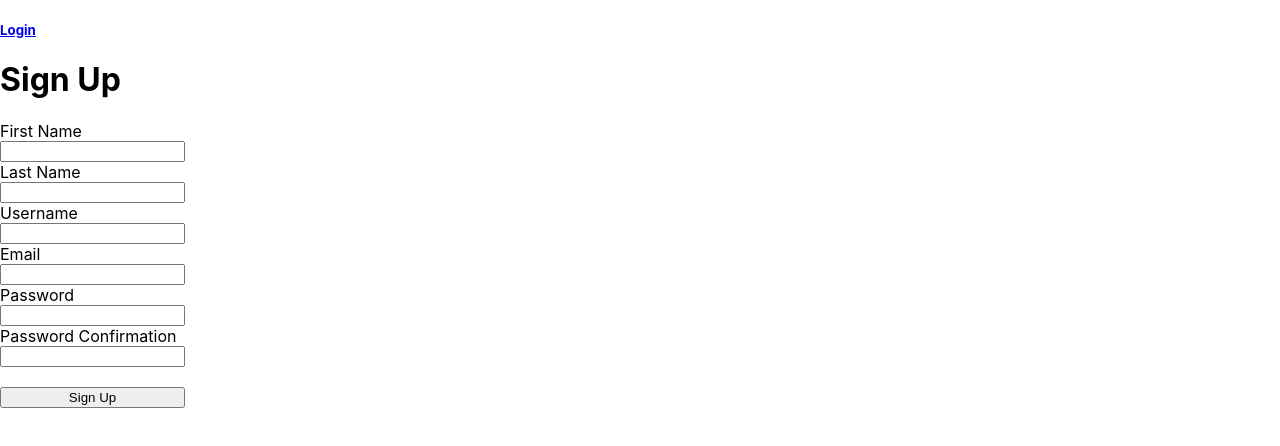
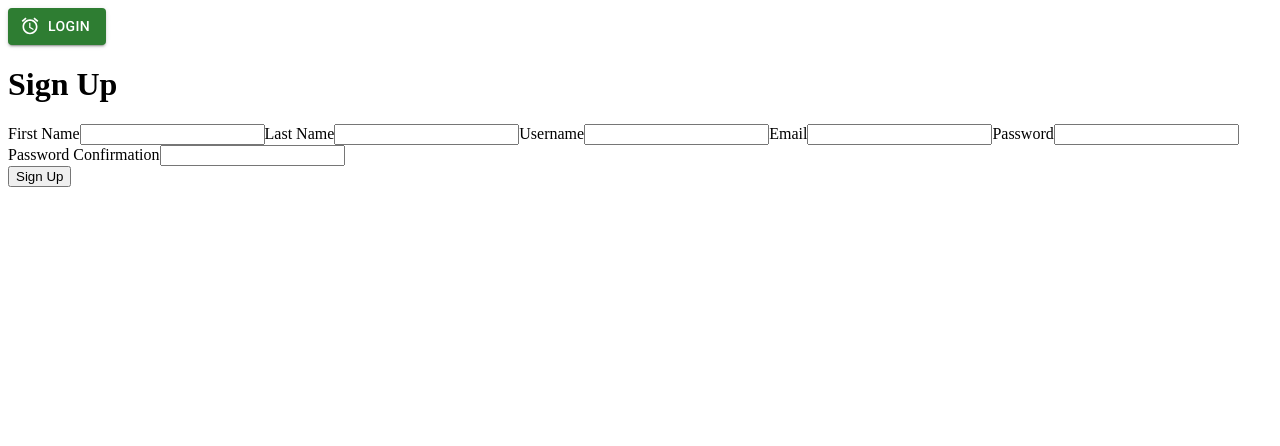
Before and after one commit to thebkbuffalo/eow_betting_react, a React (Create React App) app: page /signup in a window 1280 px wide. Shown: the top 446 px of the page. Built offline with nearby package versions, Linux system fonts and the light colour scheme.

Commit message:
goin with material ui, got basics working but wanna change the theme a bit

```diff
--- a/package.json
+++ b/package.json
@@ -3,6 +3,11 @@
   "version": "0.1.0",
   "private": true,
   "dependencies": {
+    "@emotion/react": "^11.9.3",
+    "@emotion/styled": "^11.9.3",
+    "@fontsource/roboto": "^4.5.7",
+    "@mui/icons-material": "^5.8.4",
+    "@mui/material": "^5.8.7",
     "@testing-library/jest-dom": "^5.16.4",
     "@testing-library/react": "^13.3.0",
     "@testing-library/user-event": "^13.5.0",
--- a/public/index.html
+++ b/public/index.html
@@ -15,6 +15,15 @@
       user's mobile device or desktop. See https://developers.google.com/web/fundamentals/web-app-manifest/
     -->
     <link rel="manifest" href="%PUBLIC_URL%/manifest.json" />
+    <link
+      rel="stylesheet"
+      href="https://fonts.googleapis.com/css?family=Roboto:300,400,500,700&display=swap"
+    />
+    <link
+      rel="stylesheet"
+      href="https://fonts.googleapis.com/icon?family=Material+Icons"
+    />
+
     <!--
       Notice the use of %PUBLIC_URL% in the tags above.
       It will be replaced with the URL of the `public` folder during the build.
--- a/src/App.css
+++ b/src/App.css
@@ -1,4 +1,4 @@
-.App {
+/* .App {
   text-align: center;
 }
 
@@ -37,4 +37,4 @@
   }
 }
 
-.signUpForm {display: inline-grid;}
+.signUpForm {display: inline-grid;} */
--- a/src/App.js
+++ b/src/App.js
@@ -1,21 +1,26 @@
 import React, {Fragment} from 'react';
 import {BrowserRouter, Route, Routes, Navigate, useParams} from 'react-router-dom';
-import axios from 'axios';
-import './App.css';
-import { Component, useState, useEffect } from 'react';
+// import axios from 'axios';
+// import './App.css';
+// import { Component, useState, useEffect } from 'react';
 import Home from "./components/HomeContainer"
 import Signup from "./components/SignupContainer"
 import Login from "./components/LoginContainer"
 import Dashboard from "./components/DashboardContainer"
 import User from "./components/UserContainer"
-import { render } from '@testing-library/react';
+// import { render } from '@testing-library/react';
 import AuthServices from "./services/auth-service";
+import Button from '@mui/material/Button';
+import Link from '@mui/material/Link';
+import AccessAlarmIcon from '@mui/icons-material/AccessAlarm';
+
+
+
 
 const App = () => {
 
     return(
       <BrowserRouter>
-
         <NavBar></NavBar>
         <Fragment>
           <Routes>
@@ -36,6 +41,7 @@
         </Fragment>
       </BrowserRouter>
     )
+
 }
 
 function NavBar(){
@@ -46,7 +52,7 @@
   if(!loggedIn){
     if(!onLoginPage){
       return(
-        <h5><a href='/login'>Login</a></h5>
+        <Button variant='contained' href='/login' color='success' startIcon={<AccessAlarmIcon/>}>Login</Button>
       )
     }else{
       return(
@@ -56,7 +62,7 @@
   }else{
     return(
       <h5>
-        <span onClick={handleLogout}>Logout</span> |
+        <Button variant='contained' onClick={handleLogout}>Logout</Button> |
         <a href='/dashboard'>Dashboard</a> |
         <a href='/'>Home</a>
       </h5>
--- a/src/index.css
+++ b/src/index.css
@@ -1,4 +1,4 @@
-body {
+/* body {
   margin: 0;
   font-family: -apple-system, BlinkMacSystemFont, 'Segoe UI', 'Roboto', 'Oxygen',
     'Ubuntu', 'Cantarell', 'Fira Sans', 'Droid Sans', 'Helvetica Neue',
@@ -10,4 +10,4 @@
 code {
   font-family: source-code-pro, Menlo, Monaco, Consolas, 'Courier New',
     monospace;
-}
+} */
--- a/src/index.js
+++ b/src/index.js
@@ -1,8 +1,9 @@
 import React from 'react';
 import ReactDOM from 'react-dom/client';
-import './index.css';
+// import './index.css';
 import App from './App';
 import reportWebVitals from './reportWebVitals';
+
 
 const root = ReactDOM.createRoot(document.getElementById('root'));
 root.render(<App />);
```
Also changed, not shown: 1 other file (tests, documents, lock files or other folders). Lines whose indentation alone changed are shown as unchanged.
